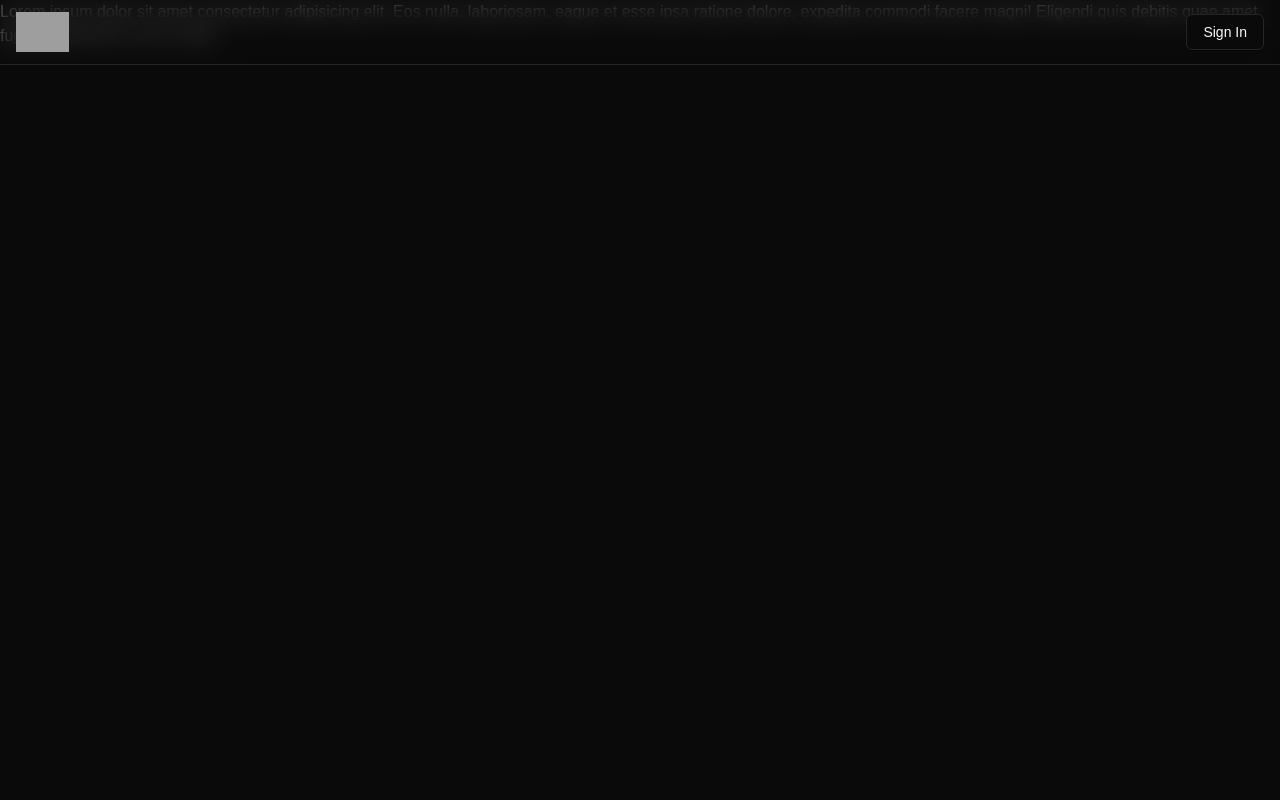
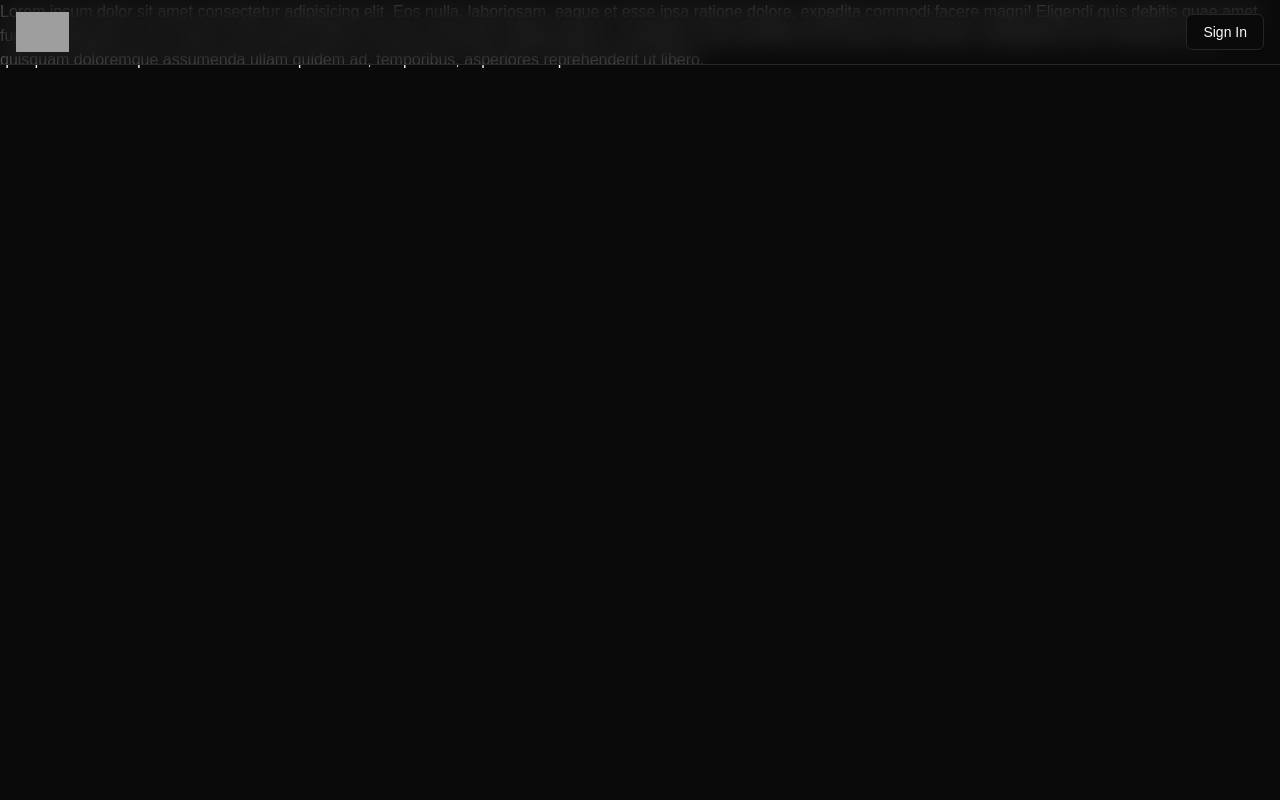
Before and after one commit to codewithtabish/next-feb-ecom, a Next.js app: page /blog in a window 1280 px wide. Shown: the top 800 px of the page. Built offline with nearby package versions, Linux system fonts and the light colour scheme; no server answers; grey boxes are pictures that could not be loaded.

Commit message:
added extra content

```diff
--- a/src/app/blog/page.tsx
+++ b/src/app/blog/page.tsx
@@ -6,6 +6,7 @@
 
 
           Lorem ipsum dolor sit amet consectetur adipisicing elit. Eos nulla, laboriosam, eaque et esse ipsa ratione dolore, expedita commodi facere magni! Eligendi quis debitis quae amet, fugiat dignissimos. Eum, dolor!
+          Lorem ipsum dolor sit amet consectetur adipisicing elit. Laudantium odio blanditiis iste tempore vitae libero voluptatibus eius? Distinctio modi, quisquam doloremque assumenda ullam quidem ad, temporibus, asperiores reprehenderit ut libero.
         </div>
     )
 }
```
